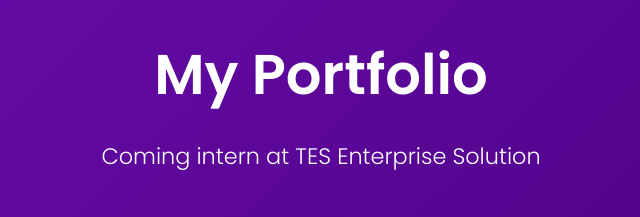
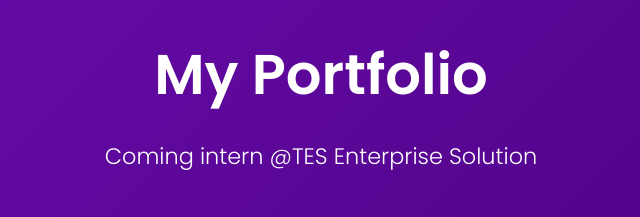
Before and after one commit to MaddieGit/portfolio, a plain HTML site: page index.html in a window 1280 px wide. Shown: the top 217 px of the page, 319-959 px from the left. Drawn offline with Linux system fonts and the light colour scheme.

Commit message:
Update index.html

```diff
--- a/index.html
+++ b/index.html
@@ -99,7 +99,7 @@
 <body>
     <header>
         <h1>My Portfolio</h1>
-        <p>Coming intern at TES Enterprise Solution</p>
+        <p>Coming intern @TES Enterprise Solution</p>
         <p></p>
         <img src="profile.jpg" alt="Profile" class="profile">
     </header>
```
